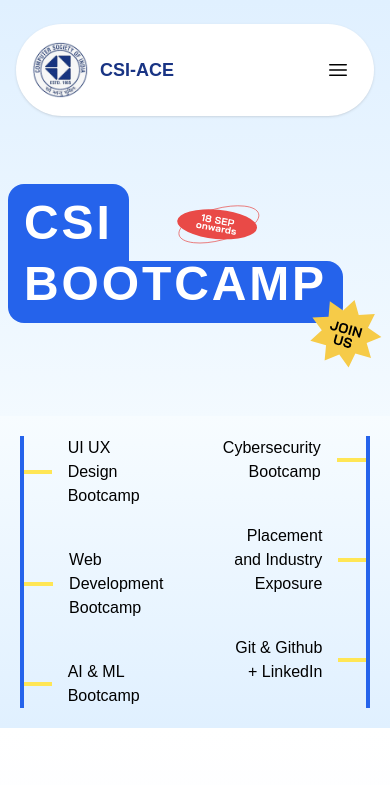
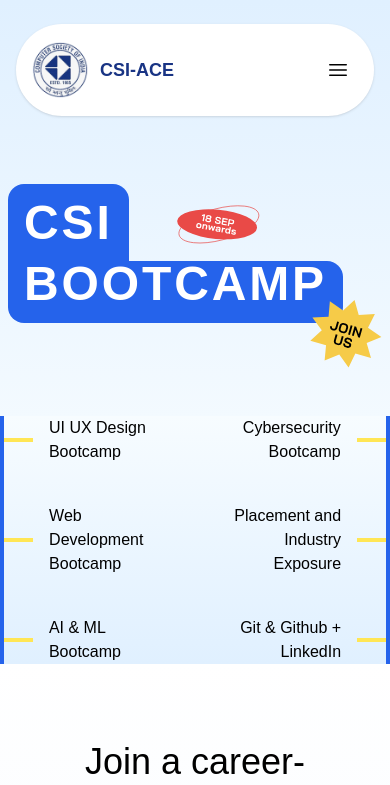
Before and after one commit to vaibhavraut07/csi, a React (Create React App) app: page /bootcamp in a window 390 px wide. Shown: the top 785 px of the page. Built offline with nearby package versions, Linux system fonts and the light colour scheme; the HTML template or start-up script is replaced by a standard one.

Commit message:
Refactor Hero component to improve responsiveness

```diff
--- a/src/components/bootcampPage/Hero.jsx
+++ b/src/components/bootcampPage/Hero.jsx
@@ -66,7 +66,7 @@
           </div>
         </div>
         <div
-  className="bg-tertiary mt-[-90px] relative w-full p-5 sm:p-10 h-[90%] flex sm:hidden"
+  className="bg-tertiary mt-[-90px] relative w-full sm:p-10 h-[90%] flex sm:hidden"
   style={{
     background: "linear-gradient(180deg, #F7FCFF 0%, #E0F0FF 100%)",
   }}
```
